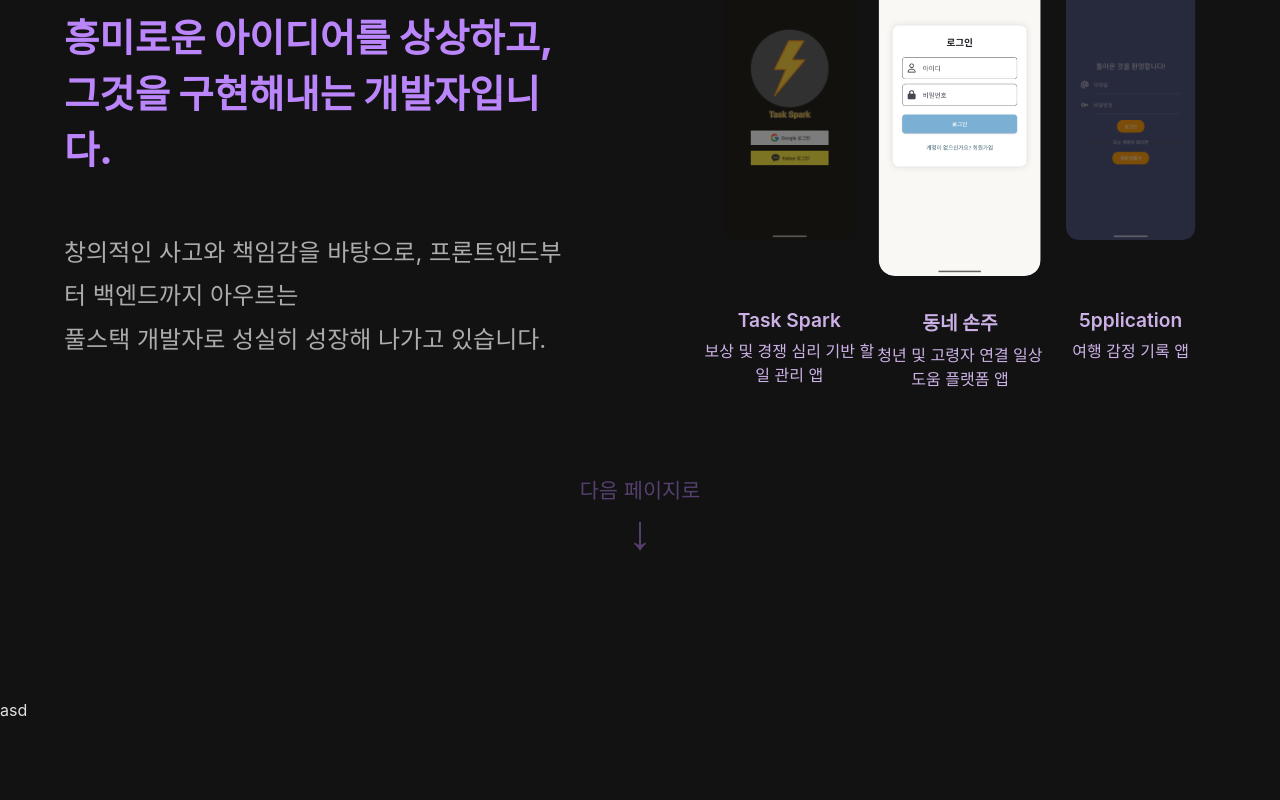
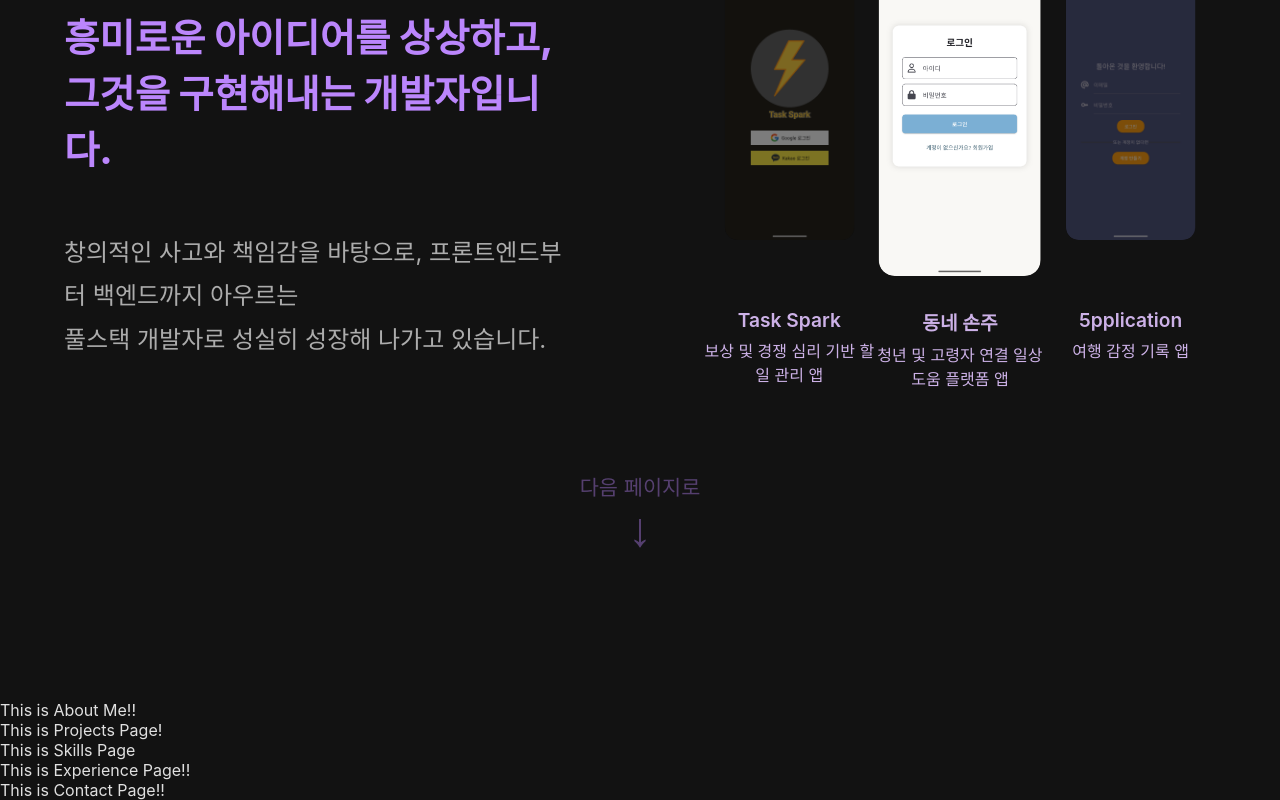
Before and after one commit to rlaxogh5079/portfolio, a React (Create React App) app: page / in a window 1280 px wide. Shown: the part 228-1028 px from the top of the page. Before the commit the page ends 948 px from the top, so only its background shows below. Built offline with nearby package versions, Linux system fonts and the light colour scheme.

Commit message:
:art: 프로젝트 페이지 구조 확정

```diff
--- a/src/App.js
+++ b/src/App.js
@@ -1,12 +1,21 @@
 import Intro from "./pages/Intro";
-import Skill from "./pages/Skill";
+import AboutMe from "./pages/AboutMe";
+import Projects from "./pages/Projects";
+import Skills from "./pages/Skills";
+import Experience from "./pages/Experience";
+import Contact from "./pages/Contact";
 import "./styles/App.scss";
 
 const App = () => {
   return (
     <>
       <Intro />
-      <Skill />
+      <AboutMe />
+      <Projects />
+      <Skills />
+      <Experience />
+      <Contact />
+
     </>
   );
 };
--- /dev/null
+++ b/src/pages/AboutMe.js
@@ -0,0 +1,5 @@
+const AboutMe = () => {
+    return <div>This is About Me!!</div>
+}
+
+export default AboutMe;
--- /dev/null
+++ b/src/pages/Contact.js
@@ -0,0 +1,5 @@
+const Contact = () => {
+    return <div>This is Contact Page!!</div>
+}
+
+export default Contact;
--- /dev/null
+++ b/src/pages/Experience.js
@@ -0,0 +1,5 @@
+const Experience = () => {
+    return <div>This is Experience Page!!</div>
+}
+
+export default Experience;
--- /dev/null
+++ b/src/pages/Projects.js
@@ -0,0 +1,5 @@
+const Projects = () => {
+    return <div>This is Projects Page!</div>
+}
+
+export default Projects;
--- a/src/pages/Skill.js
+++ /dev/null
@@ -1,5 +0,0 @@
-const Skill = () => {
-  return <div id="skill-section">asd</div>;
-};
-
-export default Skill;
--- /dev/null
+++ b/src/pages/Skills.js
@@ -0,0 +1,5 @@
+const Skills = () => {
+  return <div id="skill-section">This is Skills Page</div>;
+};
+
+export default Skills;
```
Also changed, not shown: src/styles/AboutMe.scss (added), src/styles/Contact.scss (added), src/styles/Experience.scss (added), src/styles/Porjects.scss (added), src/styles/Skills.scss (added).
